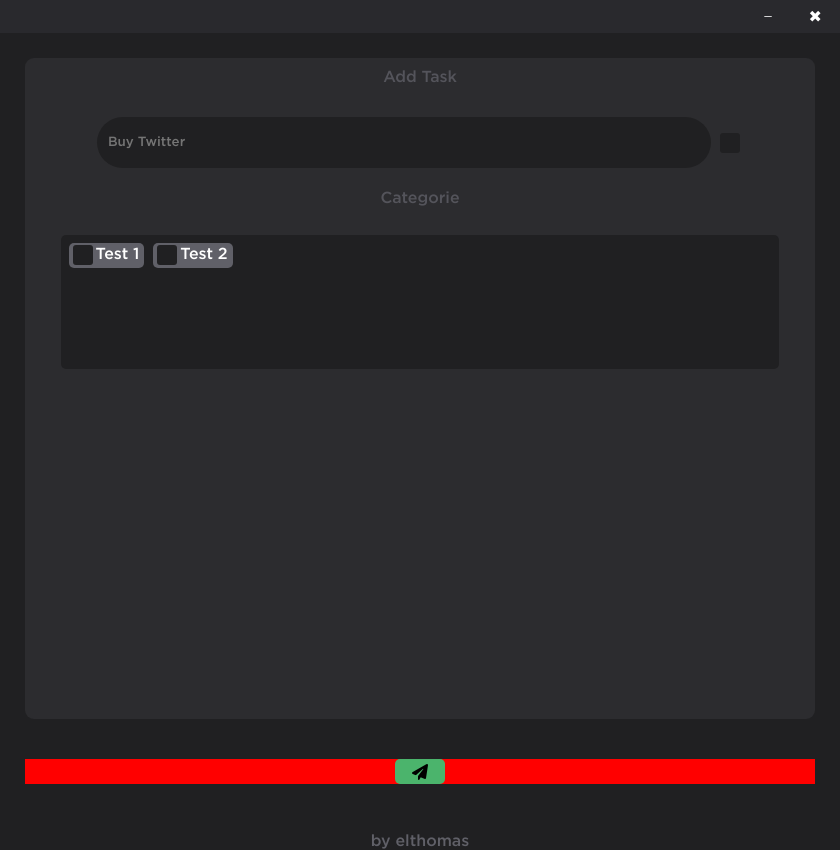
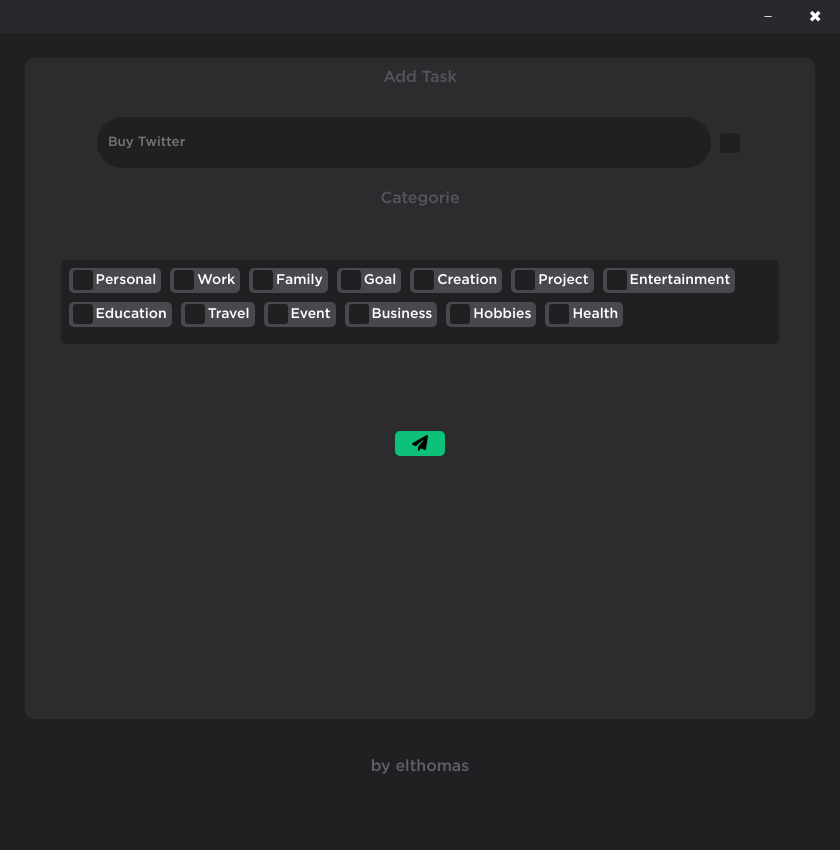
Before and after one commit to thomasperge/ToDo-App, an Electron app: page addTask.html in a window 840 px wide. Drawn offline with Linux system fonts and the light colour scheme.

```diff
--- a/addTask.html
+++ b/addTask.html
@@ -39,17 +39,70 @@
 
             <div class="categorieButton">
               <input type="checkbox" name="important" id="important" value="yes" class="importantCheckBox">
-              <label for="">Test 1</label>
+              <label for="">Personal</label>
             </div>
 
             <div class="categorieButton">
               <input type="checkbox" name="important" id="important" value="yes" class="importantCheckBox">
-              <label for="">Test 2</label>
+              <label for="">Work</label>
+            </div>
+
+            <div class="categorieButton">
+              <input type="checkbox" name="important" id="important" value="yes" class="importantCheckBox">
+              <label for="">Family</label>
+            </div>
+
+            <div class="categorieButton">
+              <input type="checkbox" name="important" id="important" value="yes" class="importantCheckBox">
+              <label for="">Goal</label>
+            </div>
+
+            <div class="categorieButton">
+              <input type="checkbox" name="important" id="important" value="yes" class="importantCheckBox">
+              <label for="">Creation</label>
+            </div>
+
+            <div class="categorieButton">
+              <input type="checkbox" name="important" id="important" value="yes" class="importantCheckBox">
+              <label for="">Project</label>
+            </div>
+
+            <div class="categorieButton">
+              <input type="checkbox" name="important" id="important" value="yes" class="importantCheckBox">
+              <label for="">Entertainment</label>
+            </div>
+
+            <div class="categorieButton">
+              <input type="checkbox" name="important" id="important" value="yes" class="importantCheckBox">
+              <label for="">Education</label>
+            </div>
+
+            <div class="categorieButton">
+              <input type="checkbox" name="important" id="important" value="yes" class="importantCheckBox">
+              <label for="">Travel</label>
+            </div>
+
+            <div class="categorieButton">
+              <input type="checkbox" name="important" id="important" value="yes" class="importantCheckBox">
+              <label for="">Event</label>
+            </div>
+
+            <div class="categorieButton">
+              <input type="checkbox" name="important" id="important" value="yes" class="importantCheckBox">
+              <label for="">Business</label>
+            </div>
+
+            <div class="categorieButton">
+              <input type="checkbox" name="important" id="important" value="yes" class="importantCheckBox">
+              <label for="">Hobbies</label>
+            </div>
+
+            <div class="categorieButton">
+              <input type="checkbox" name="important" id="important" value="yes" class="importantCheckBox">
+              <label for="">Health</label>
             </div>
 
           </div>
-        </div>
-          <!-- soon -->
         </div>
 
         <!-- Button to submit the task -->
--- a/src/styles/addTask.css
+++ b/src/styles/addTask.css
@@ -33,7 +33,6 @@
     width: 100%;
     height: 11%;
     margin-top: 11px;
-    /* background-color: red; */
 }
 
 .input-task {
@@ -61,8 +60,7 @@
     justify-content: center;
     align-items: center;
     width: 100%;
-    height: 25px;
-    background-color: red;
+    height: 20%;
 }
 
 .buttonArea {
@@ -126,12 +124,14 @@
     margin-top: 11px;
     color: white;
     font-family: 'SpotifyMedium';
+    font-size: 14px;
 }
 
 .categorieArea {
     display: flex;
+    flex-wrap: wrap;
     width: 89%;
-    height: 79%;
+    height: auto;
     background-color: #202022;
     border-radius: 5px;
     padding: 8px;
@@ -139,14 +139,17 @@
 
 .categorieButton {
     display: flex;
+    margin: 0;
+    padding: 0;
     justify-content: center;
     align-items: center;
     width: auto;
     height: 25px;
     padding-right: 5px;
-    background-color: #606068;
+    background-color: #48484d;
     border-radius: 5px;
     margin-right: 9px;
+    margin-bottom: 9px;
 }
 
 @media screen and (min-width: 640px) and (max-width: 640px) {
```
